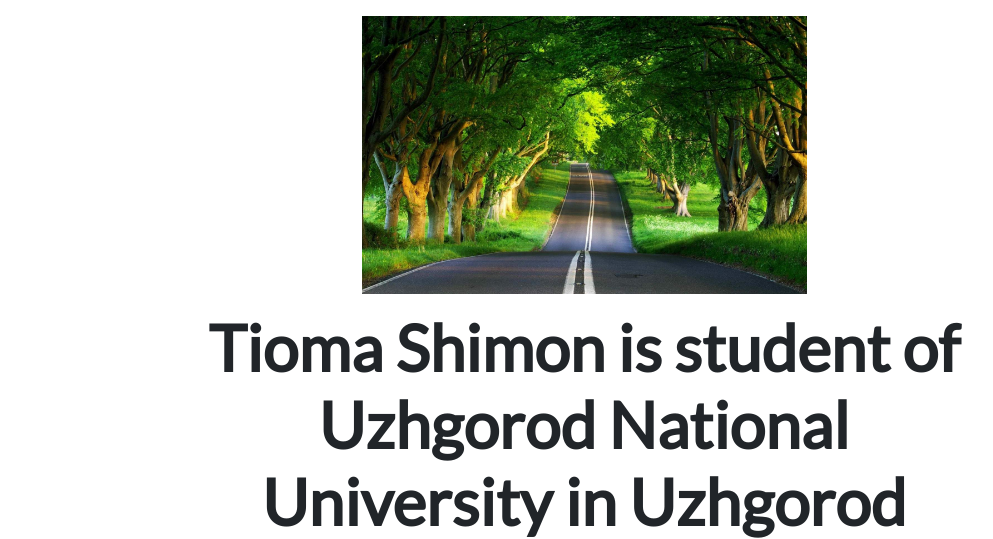
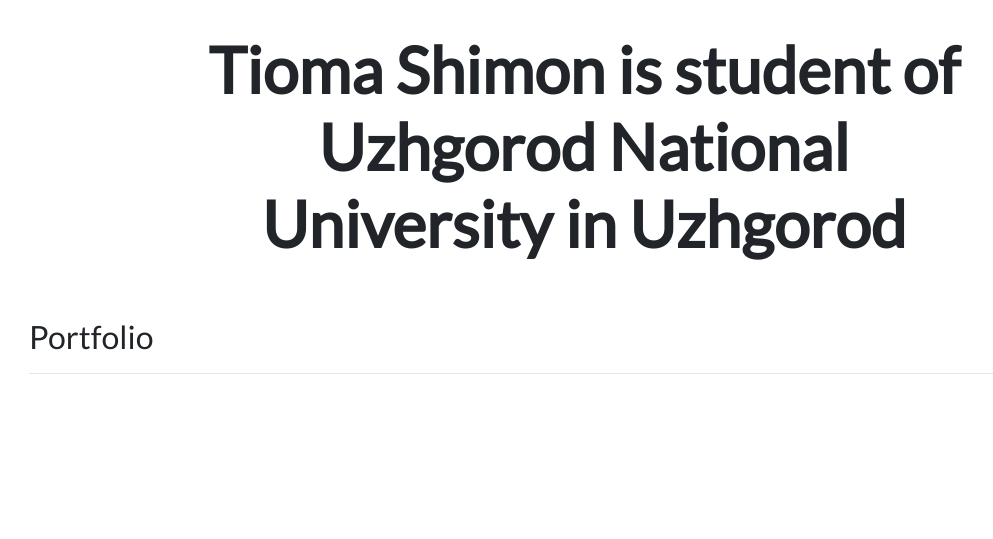
Before and after one commit to tiomashimon/personal_portfolio_django, a Django app: template portfolio/templates/portfolio/home.html in a window 1280 px wide. Shown: the part 56-595 px from the top of the page, without its empty margins (56-1049 px from the left). Run offline with Django 4.2, Linux system fonts and the light colour scheme; the template is opened without the code that fills it, so the values that code supplies are empty; some libraries are stand-ins or nearby versions.

Commit message:
changed db and main page

```diff
--- a/portfolio/templates/portfolio/home.html
+++ b/portfolio/templates/portfolio/home.html
@@ -5,9 +5,9 @@
 {% block content %}
 
 <div class="row justify-content-center my-3">
-  <div class="col-5">
-    <img src="{% static 'portfolio/nature.jpg' %}" class="img-fluid" height="800" width="5000">
-  </div>
+  <!--<div class="col-5">-->
+  <!--  <img src="{% static 'portfolio/nature.jpg' %}" class="img-fluid" height="800" width="5000">-->
+  <!--</div>-->
 </div>
 
 <div class="row justify-content-center mb-3">
```
Also changed, not shown: db.sqlite3, media/portfolio/images/lock_3.png (added), media/portfolio/images/uber_2.webp (added).
